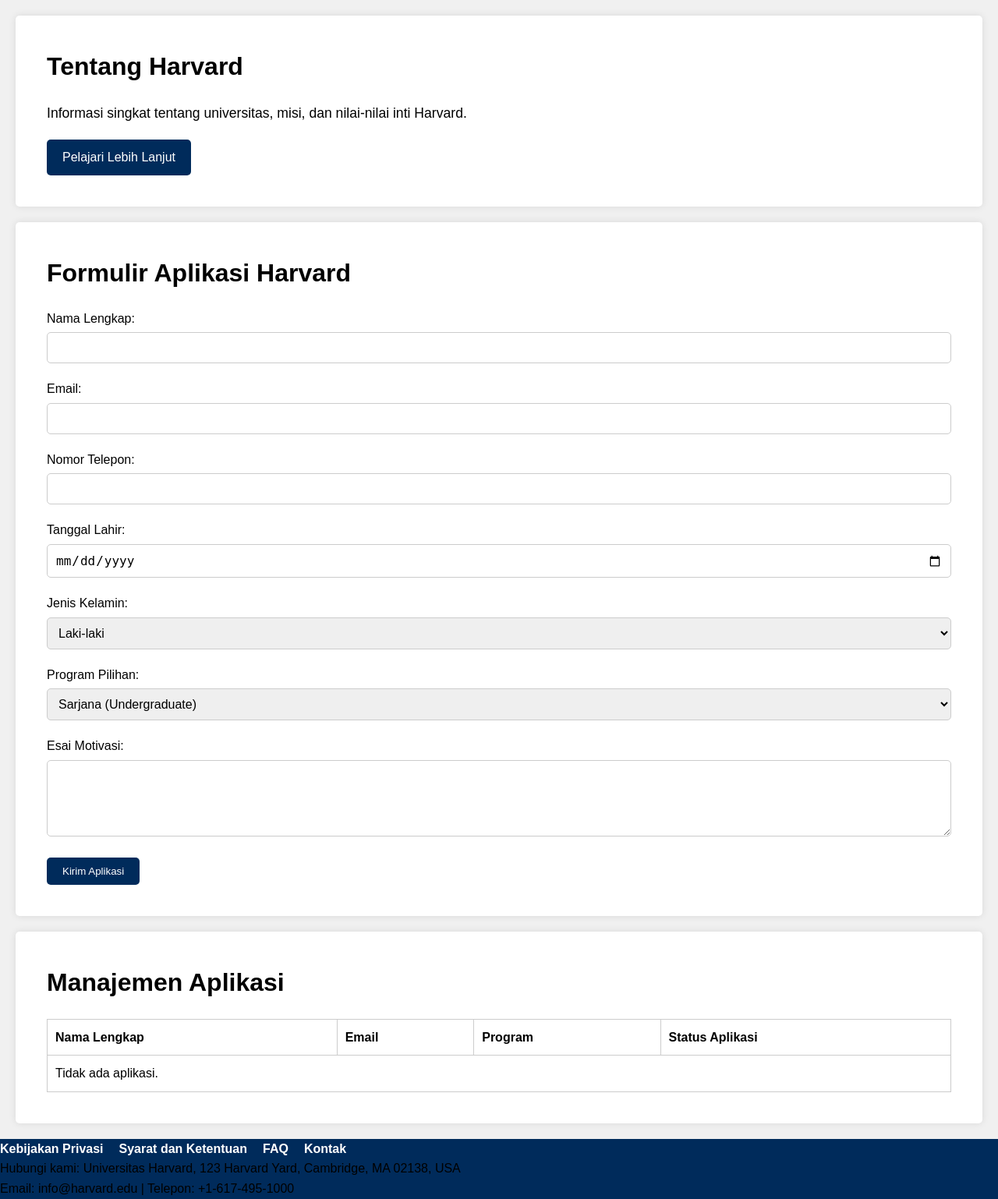
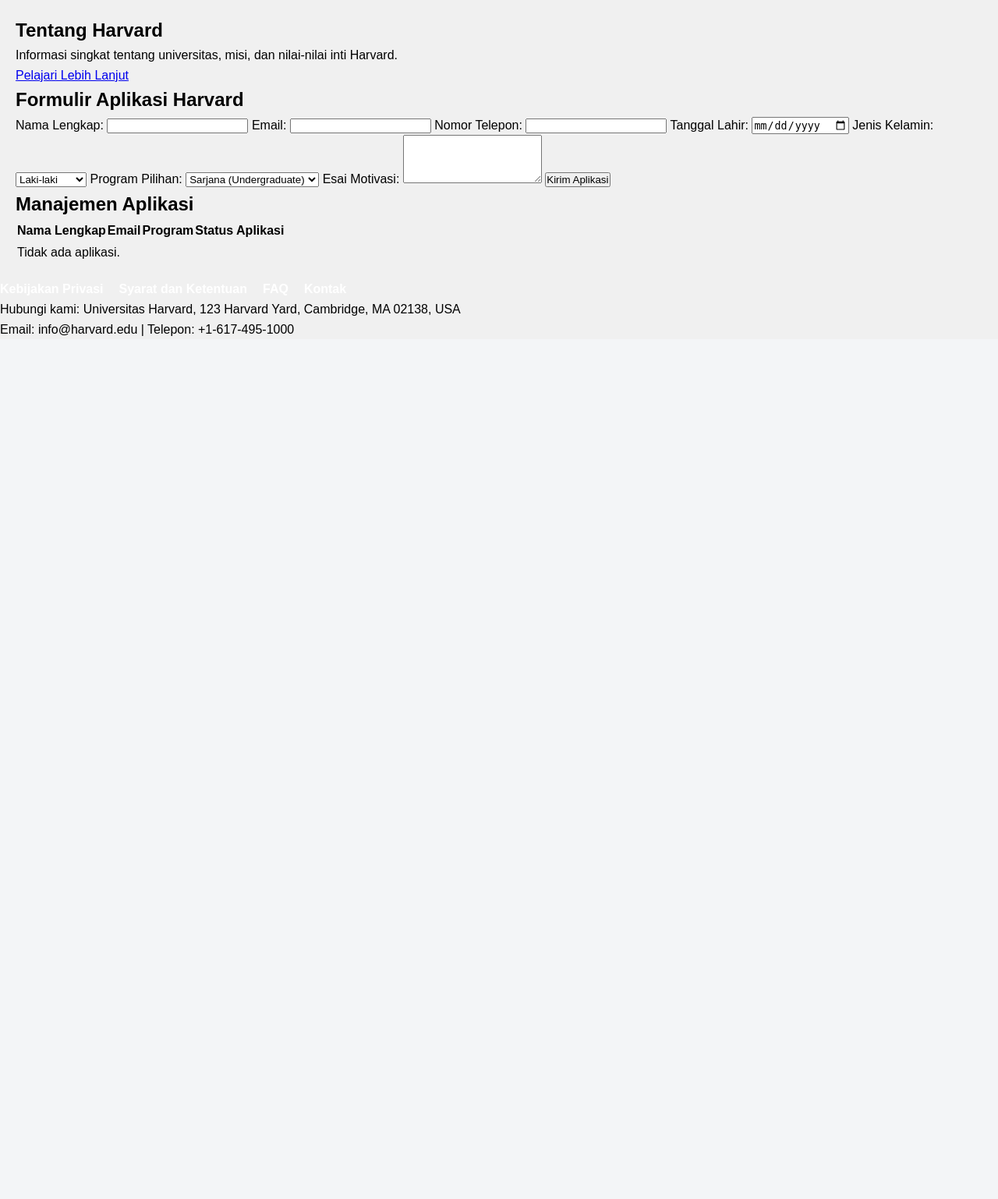
Before and after one commit to ui-indonesia/harvard, a PHP site: page / in a window 1280 px wide. Shown: the part 498-2036 px from the top of the page at 78% size. After the commit the page ends 929 px from the top, so only its background shows below. Run offline with PHP 8.4, Linux system fonts and the light colour scheme; data that the repository does not hold is empty.

Commit message:
Update styles.css

```diff
--- a/styles.css
+++ b/styles.css
@@ -87,103 +87,4 @@ main {
 }
 
 .btn-action:hover {
-    background-color: #e65100;
-}
-
-.about {
-    background-color: #ffffff;
-    padding: 40px;
-    border-radius: 5px;
-    box-shadow: 0 0 10px rgba(0,0,0,0.1);
-}
-
-.about h2 {
-    font-size: 2rem;
-    margin-bottom: 20px;
-}
-
-.about p {
-    font-size: 1.1rem;
-    margin-bottom: 20px;
-}
-
-.btn-learn-more {
-    display: inline-block;
-    background-color: #002b5b;
-    color: #ffffff;
-    padding: 10px 20px;
-    text-decoration: none;
-    border-radius: 5px;
-    transition: background-color 0.3s ease;
-}
-
-.btn-learn-more:hover {
-    background-color: #004b87;
-}
-
-.application-form,
-.application-management {
-    background-color: #ffffff;
-    padding: 40px;
-    border-radius: 5px;
-    box-shadow: 0 0 10px rgba(0,0,0,0.1);
-    margin-top: 20px;
-}
-
-.application-form h2,
-.application-management h2 {
-    font-size: 2rem;
-    margin-bottom: 20px;
-}
-
-.application-form label {
-    display: block;
-    font-size: 1rem;
-    margin-bottom: 5px;
-}
-
-.application-form input,
-.application-form select,
-.application-form textarea {
-    width: 100%;
-    padding: 10px;
-    margin-bottom: 20px;
-    border: 1px solid #ccc;
-    border-radius: 5px;
-    font-size: 1rem;
-}
-
-.btn-submit {
-    background-color: #002b5b;
-    color: #ffffff;
-    padding: 10px 20px;
-    border: none;
-    border-radius: 5px;
-    cursor: pointer;
-    transition: background-color 0.3s ease;
-}
-
-.btn-submit:hover {
-    background-color: #004b87;
-}
-
-.application-management table {
-    width: 100%;
-    border-collapse: collapse;
-    margin-top: 20px;
-}
-
-.application-management table,
-.application-management th,
-.application-management td {
-    border: 1px solid #ccc;
-}
-
-.application-management th,
-.application-management td {
-    padding: 10px;
-    text-align: left;
-}
-
-footer {
-    background-color: #002b5b;
+    background-color: #e651
```
